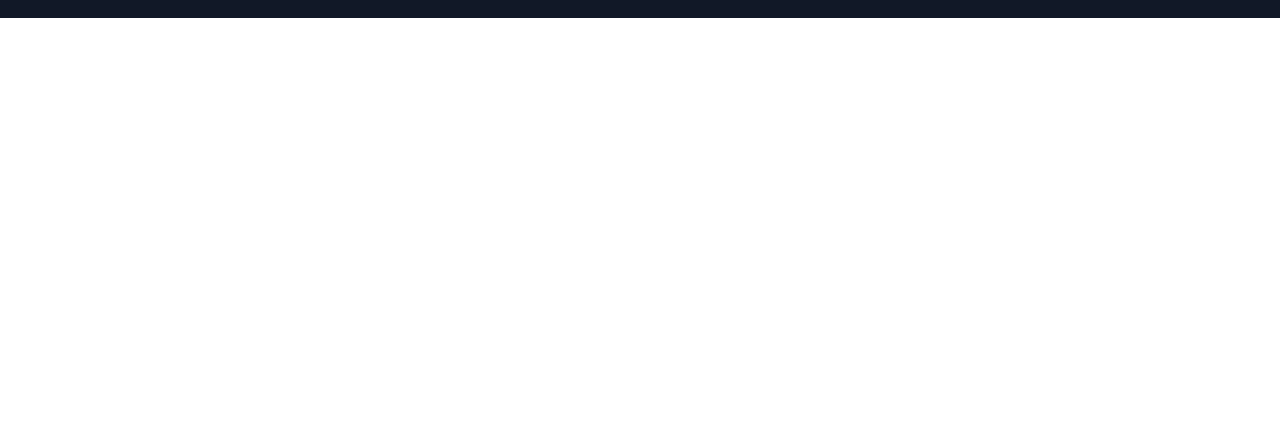
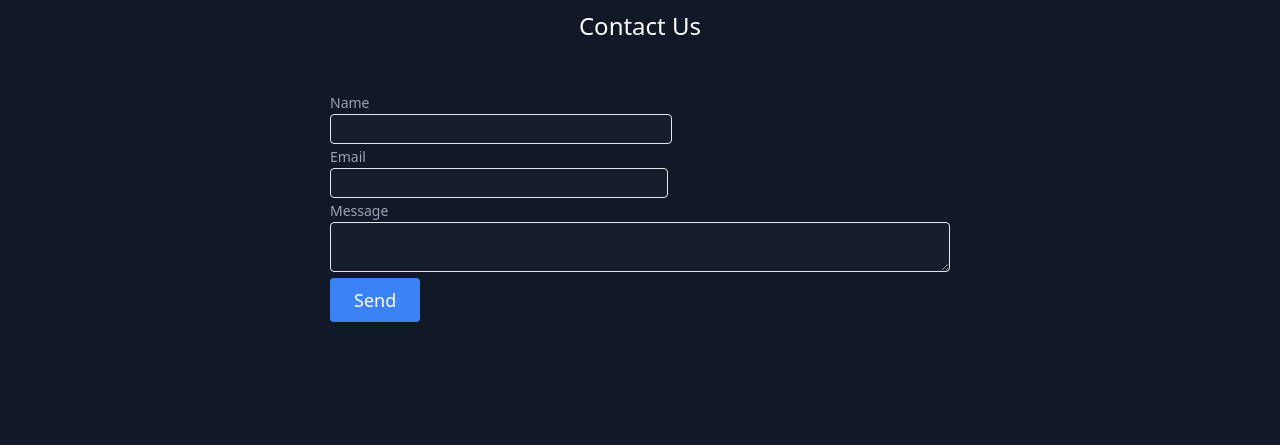
Before and after one commit to i-am-faith/cloudminor6, a plain HTML site: page index.html in a window 1280 px wide. Shown: the part 2437-2882 px from the top of the page. Before the commit the page ends 2455 px from the top, so only its background shows below. Drawn offline with Linux system fonts and the light colour scheme; some packages are replaced by stand-ins of ours; a script that the page names is missing.

Commit message:
added contact us

```diff
--- a/index.html
+++ b/index.html
@@ -401,6 +401,44 @@
 
   <!-- <h1> Our Team               End/h1> -->
 
+  <!-- contact us  start-->
+  <section class="text-gray-400 bg-gray-900 body-font relative">
+    <div class="container px-5 py-24 mx-auto">
+      <div class="flex flex-col text-center w-full mb-12">
+        <h1 class="text-2xl font-medium title-font text-white transition ease-in-out delay-100 hover:-translate-y-1 hover:scale-110  duration-300">Contact Us</h1>
+      </div>
+      <div class="lg:w-1/2 md:w-2/3 mx-auto">
+        <div class="flex flex-wrap -m-2">
+          <div class="p-2 w-1/2">
+            <div class="relative">
+              <label for="name" class="leading-7 text-sm text-gray-400">Name</label>
+              <!-- <input type="text" id="name" name="name" class="w-full bg-gray-800 bg-opacity-40 rounded border border-gray-700 focus:border-blue-500 focus:bg-gray-900 focus:ring-2 focus:ring-blue-900 text-xl outline-none text-gray-100 py-1 px-3 leading-8 transition-colors duration-200 ease-in-out"> -->
+              <input type="text" id="name" name="name" class="w-full bg-gray-800 bg-opacity-40 rounded border border-gray-700 focus:border-blue-500 focus:bg-gray-900 focus:ring-2 focus:ring-blue-900 text-xl outline-none text-gray-100 py-1 px-3 leading-8 transition-colors duration-200 ease-in-out">
+            </div>
+          </div>
+          <div class="p-2 w-1/2">
+            <div class="relative">
+              <label for="email" class="leading-7 text-sm text-gray-400">Email</label>
+              <input type="email" id="email" name="email" class="w-full bg-gray-800 bg-opacity-40 rounded border border-gray-700 focus:border-blue-500 focus:bg-gray-900 focus:ring-2 focus:ring-blue-900 text-xl outline-none text-gray-100 py-1 px-3 leading-8 transition-colors duration-200 ease-in-out">
+            </div>
+          </div>
+          <div class="p-2 w-full">
+            <div class="relative">
+              <label for="message" class="leading-7 text-sm text-gray-400">Message</label>
+              <textarea id="message" name="message" class="w-full bg-gray-800 bg-opacity-40 rounded border border-gray-700 focus:border-blue-500 focus:bg-gray-900 focus:ring-2 focus:ring-blue-900 h-32 text-base outline-none text-gray-100 py-1 px-3 resize-none leading-6 transition-colors duration-200 ease-in-out" spellcheck="false" data-ms-editor="true" data-gramm="false" wt-ignore-input="true"></textarea>
+            </div>
+          </div>
+          <div class="p-2 w-full">
+            <button
+            class="mx-auto object-center text-white bg-blue-500 border-0 py-2 px-6 focus:outline-none hover:bg-blue-600 rounded text-lg"
+            style="user-select: auto;">Send</button>
+          </div>
+        </div>
+      </div>
+    </div>
+  </section>
+
+  <!-- <contact us end  -->
 
   <!-- <h1> Footer               Start/h1> -->
   <footer class="text-gray-400 bg-gray-900 body-font" style="user-select: auto;">
@@ -411,7 +449,7 @@
         <span class="ml-3 text-xl" style="user-select: auto;">Switch To Bit</span>
       </a>
       <p class="text-base text-gray-400 sm:ml-4 sm:pl-4 sm:border-l-2 sm:border-gray-800 sm:py-2 sm:mt-0 mt-4"
-        style="user-select: auto;">© 2022 — Estd.
+        style="user-select: auto;">© 2024 — Estd.
         <a href="https://linktr.ee/i_am_faith_007" class="text-gray-500 ml-2 cursor-pointer" target="_blank" rel="noopener noreferrer"
           style="user-select: auto;">@i_am_faith_007</a>
       </p>
```
